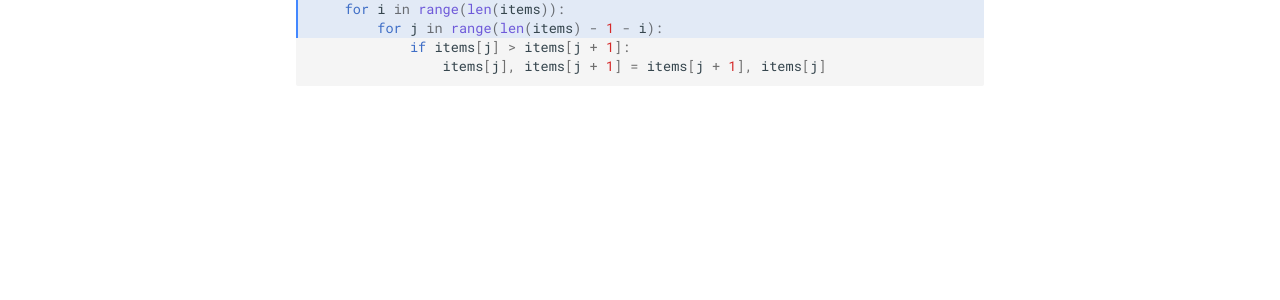
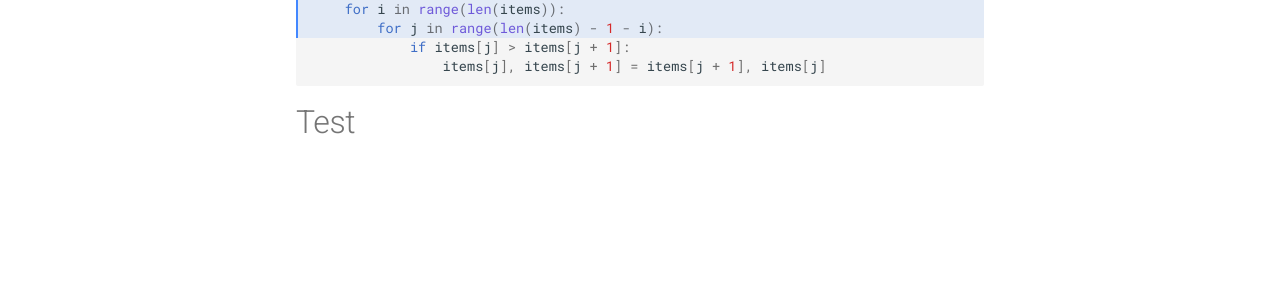
Before and after one commit to Briffou/mkdocs_test, an MkDocs documentation site: the page built from docs/test.md, in a window 1280 px wide. Shown: the part 358-658 px from the top of the page. Built offline with MkDocs 1.6.1 and Material for MkDocs 9.7.7, drawn with Linux system fonts in a browser that asks for light colours; comment, search, counter and statistics services are not loaded.

Commit message:
test deploy

````diff
--- a/docs/test.md
+++ b/docs/test.md
@@ -9,3 +9,5 @@ def bubble_sort(items):
             if items[j] > items[j + 1]:
                 items[j], items[j + 1] = items[j + 1], items[j]
 ```
+
+# Test
````
